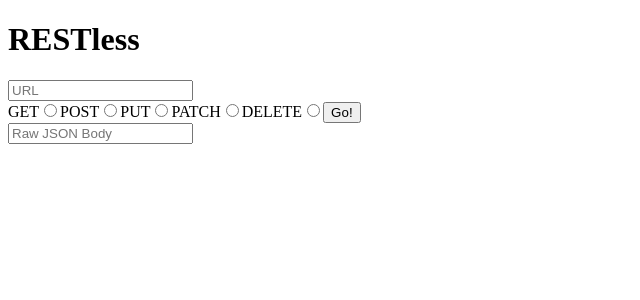
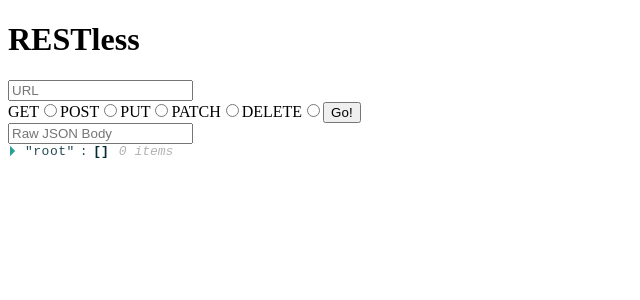
Before and after one commit to tannermeck/Lab-resty, a React app: page / in a window 1280 px wide. Shown: the top 300 px of the page, without its empty margins (0-640 px from the left). Built offline with nearby package versions, Linux system fonts and the light colour scheme.

Commit message:
react-json-view installed for data

```diff
--- a/package.json
+++ b/package.json
@@ -25,7 +25,8 @@
   "license": "ISC",
   "dependencies": {
     "react": "^17.0.2",
-    "react-dom": "^17.0.2"
+    "react-dom": "^17.0.2",
+    "react-json-view": "^1.21.3"
   },
   "devDependencies": {
     "@babel/core": "^7.16.0",
--- a/src/container/SearchContainer.jsx
+++ b/src/container/SearchContainer.jsx
@@ -1,4 +1,5 @@
 import React, { Component } from 'react';
+import { Data } from '../presentation/Data';
 import { SearchForm } from '../presentation/SearchForm';
 import { FetchApi } from '../services/FetchApi';
 
@@ -21,11 +22,11 @@
     }
 
     render() {
-        console.log('data', this.state.data)
         return (
             <>
                 <h1>RESTless</h1>
                 <SearchForm search={this.handleSearch} submit={this.handleSubmit}/>
+                <Data data={this.state.data}/>
             </>
         )
     }
--- /dev/null
+++ b/src/presentation/Data.jsx
@@ -0,0 +1,10 @@
+import React from 'react';
+import ReactJson from 'react-json-view';
+
+export const Data = ({data}) => {
+    return (
+        <section>
+            <ReactJson src={data} />
+        </section>
+    )
+}
--- a/src/services/FetchApi.js
+++ b/src/services/FetchApi.js
@@ -3,6 +3,5 @@
 export const FetchApi = async (url) => {
     const site = await fetch(url);
     const data = await site.json();
-    console.log(data);
     return data;
 }
```
Also changed, not shown: 1 other file (tests, documents, lock files or other folders).
